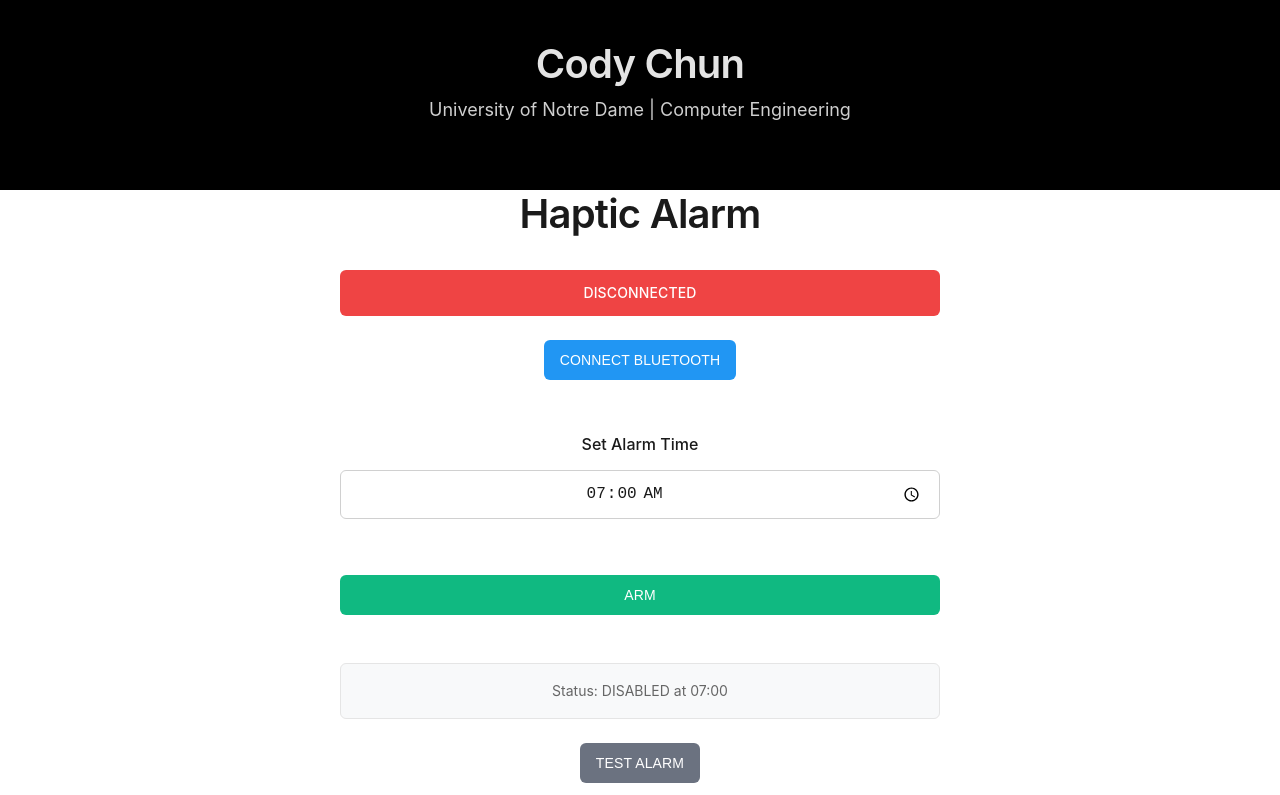
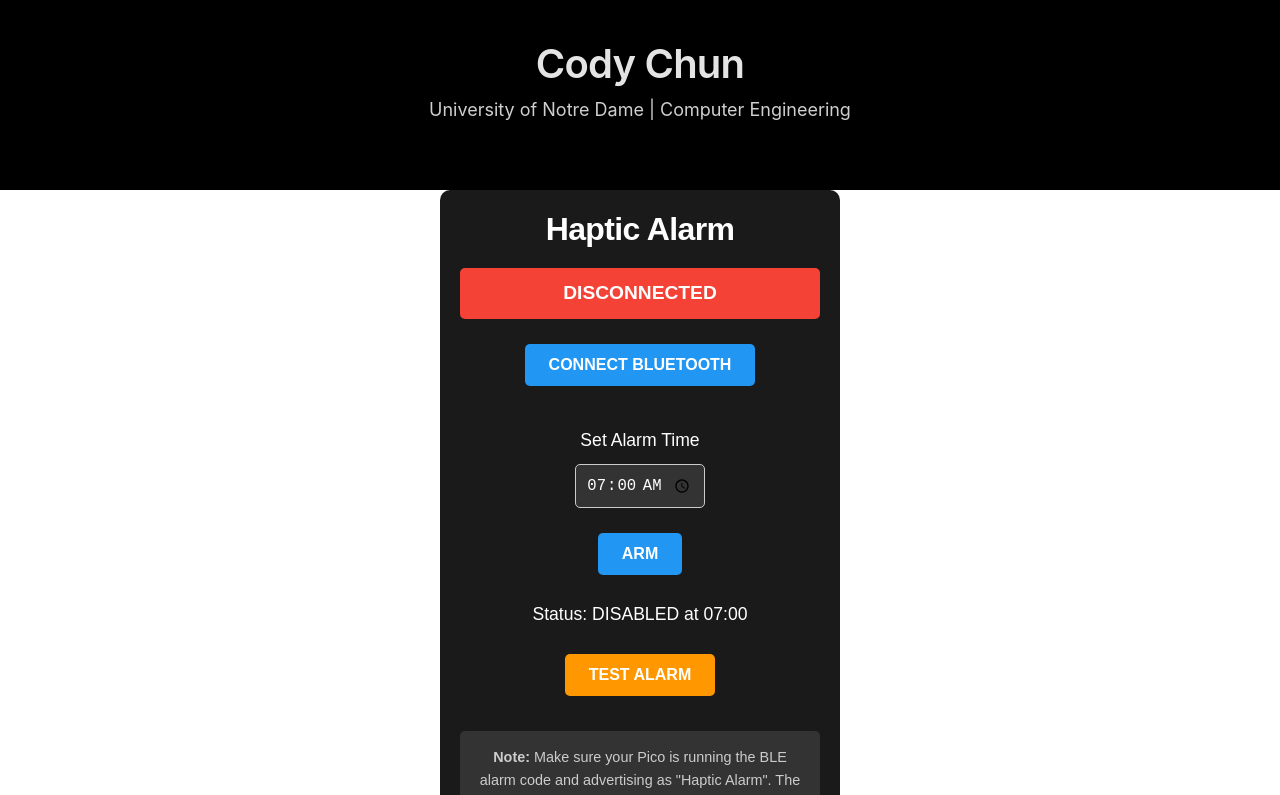
Before and after one commit to codychun/codychun.github.io, a React (Create React App) app: page /alarm in a window 1280 px wide. Shown: the top 795 px of the page. Built offline with nearby package versions, Linux system fonts and the light colour scheme.

Commit message:
Updated Bluetooth UUIDS

```diff
--- a/package.json
+++ b/package.json
@@ -86,7 +86,6 @@
     "camelcase": "^6.3.0",
     "camelcase-css": "^2.0.1",
     "caniuse-api": "^3.0.0",
-    "caniuse-lite": "^1.0.30001716",
     "case-sensitive-paths-webpack-plugin": "^2.4.0",
     "chalk": "^4.1.2",
     "char-regex": "^1.0.2",
--- a/src/components/Alarm.js
+++ b/src/components/Alarm.js
@@ -1,5 +1,4 @@
 import React, { useState, useEffect } from "react";
-import "./Alarm.css";
 
 function Alarm() {
     const [alarm, setAlarm] = useState({
@@ -8,25 +7,86 @@ function Alarm() {
         isRinging: false
     });
     const [isConnected, setIsConnected] = useState(false);
+    const [device, setDevice] = useState(null);
+    const [characteristic, setCharacteristic] = useState(null);
+    const [statusCharacteristic, setStatusCharacteristic] = useState(null);
+
+    // BLE Service and Characteristic UUIDs - must match the Pico code
+    const ALARM_SERVICE_UUID = "6e400001-b5a3-f393-e0a9-e50e24dcca9e";
+    const COMMAND_CHAR_UUID = "6e400002-b5a3-f393-e0a9-e50e24dcca9e";  // RX - write commands here
+    const ALARM_CHAR_UUID = "6e400003-b5a3-f393-e0a9-e50e24dcca9e";    // TX - read status from here
+
+    // Command codes - must match the Pico code
+    const CMD_SET_ALARM = 0x01;
+    const CMD_ARM = 0x02;
+    const CMD_DISARM = 0x03;
+    const CMD_SNOOZE = 0x04;
+    const CMD_STOP = 0x05;
+    const CMD_TEST = 0x06;
 
     const handleTimeChange = (e) => {
-        setAlarm(prev => ({ ...prev, time: e.target.value }));
+        const newTime = e.target.value;
+        setAlarm(prev => ({ ...prev, time: newTime }));
+
+        // Send time to Pico if connected
+        if (characteristic) {
+            const [hours, minutes] = newTime.split(':').map(Number);
+            sendCommand(CMD_SET_ALARM, [hours, minutes]);
+        }
     };
 
-    const toggleArm = () => {
-        setAlarm(prev => ({ ...prev, isArmed: !prev.isArmed }));
+    const sendCommand = async (command, data = []) => {
+        if (!characteristic) {
+            console.log('No BLE characteristic available');
+            return;
+        }
+
+        try {
+            const commandData = new Uint8Array([command, ...data]);
+            console.log('Sending BLE command:', {
+                command: command,
+                data: data,
+                fullCommand: Array.from(commandData)
+            });
+
+            await characteristic.writeValue(commandData);
+            console.log(`✓ Command sent successfully: ${command}, data: ${data}`);
+        } catch (error) {
+            console.error('Failed to send BLE command:', error);
+            alert(`BLE command failed: ${error.message}`);
+        }
     };
 
-    const snooze = () => {
-        setAlarm(prev => ({ ...prev, isRinging: false }));
+    const toggleArm = async () => {
+        const newArmedState = !alarm.isArmed;
+        setAlarm(prev => ({ ...prev, isArmed: newArmedState }));
+
+        if (characteristic) {
+            await sendCommand(newArmedState ? CMD_ARM : CMD_DISARM);
+        }
     };
 
-    const stop = () => {
-        setAlarm(prev => ({ ...prev, isRinging: false, isArmed: false }));
+    const snooze = async () => {
+        setAlarm(prev => ({ ...prev, isRinging: false }));
+        if (characteristic) {
+            await sendCommand(CMD_SNOOZE);
+        }
     };
 
-    const testAlarm = () => {
-        setAlarm(prev => ({ ...prev, isRinging: !prev.isRinging }));
+    const stop = async () => {
+        setAlarm(prev => ({ ...prev, isRinging: false, isArmed: false }));
+        if (characteristic) {
+            await sendCommand(CMD_STOP);
+        }
+    };
+
+    const testAlarm = async () => {
+        const newRingingState = !alarm.isRinging;
+        setAlarm(prev => ({ ...prev, isRinging: newRingingState }));
+
+        if (characteristic) {
+            await sendCommand(CMD_TEST);
+        }
     };
 
     const connectBluetooth = async () => {
@@ -36,25 +96,121 @@ function Alarm() {
                 return;
             }
 
+            console.log('Requesting Bluetooth device...');
             const device = await navigator.bluetooth.requestDevice({
                 filters: [{ name: 'Haptic Alarm' }],
-                optionalServices: ['0000180a-0000-1000-8000-00805f9b34fb']
+                optionalServices: [ALARM_SERVICE_UUID]
             });
 
+            console.log('Device found:', device.name, device.id);
+
+            console.log('Connecting to GATT server...');
             const server = await device.gatt.connect();
+            setDevice(device);
+
+            console.log('Getting service...');
+            const service = await server.getPrimaryService(ALARM_SERVICE_UUID);
+            console.log('Service obtained:', service.uuid);
+
+            console.log('Getting characteristics...');
+            console.log('Looking for command characteristic:', COMMAND_CHAR_UUID);
+            console.log('Looking for status characteristic:', ALARM_CHAR_UUID);
+
+            const commandChar = await service.getCharacteristic(COMMAND_CHAR_UUID);
+            const statusChar = await service.getCharacteristic(ALARM_CHAR_UUID);
+
+            console.log('Command characteristic found:', commandChar.uuid);
+            console.log('Status characteristic found:', statusChar.uuid);
+            console.log('Status characteristic properties:', statusChar.properties);
+
+            setCharacteristic(commandChar);
+            setStatusCharacteristic(statusChar);
             setIsConnected(true);
 
-            // Add your BLE communication logic here
-            // You'll need to implement the specific characteristics for your Pico
+            // Set up notifications for status updates
+            try {
+                await statusChar.startNotifications();
+                statusChar.addEventListener('characteristicvaluechanged', handleStatusUpdate);
+                console.log('Status notifications enabled');
+            } catch (error) {
+                console.log('Status notifications not available:', error);
+            }
+
+            console.log('Connected successfully! Testing initial command...');
+
+            // Test connection with a simple command first
+            await new Promise(resolve => setTimeout(resolve, 500)); // Wait for connection to stabilize
+
+            // Send initial alarm time
+            const [hours, minutes] = alarm.time.split(':').map(Number);
+            console.log(`Setting initial alarm time: ${hours}:${minutes}`);
+            await sendCommand(CMD_SET_ALARM, [hours, minutes]);
+
+            // Test if we can read the current status
+            try {
+                console.log('Reading current status...');
+                const statusValue = await statusChar.readValue();
+                const statusData = new Uint8Array(statusValue.buffer);
+                console.log('Initial status read:', Array.from(statusData));
+                if (statusData.length >= 4) {
+                    const [armed, ringing, hour, minute] = statusData;
+                    console.log('Initial status parsed:', { armed, ringing, hour, minute });
+                    setAlarm(prev => ({
+                        ...prev,
+                        isArmed: armed === 1,
+                        isRinging: ringing === 1,
+                        time: `${hour.toString().padStart(2, '0')}:${minute.toString().padStart(2, '0')}`
+                    }));
+                }
+            } catch (error) {
+                console.log('Could not read initial status:', error);
+            }
+
+            // Handle disconnection
+            device.addEventListener('gattserverdisconnected', () => {
+                console.log('Device disconnected');
+                setIsConnected(false);
+                setDevice(null);
+                setCharacteristic(null);
+                setStatusCharacteristic(null);
+            });
 
         } catch (error) {
             console.error('Bluetooth connection failed:', error);
-            alert('Failed to connect to Bluetooth device. Make sure your alarm device is nearby and discoverable.');
+            alert(`Failed to connect: ${error.message}`);
         }
     };
 
-    // Check for alarm time
+    const handleStatusUpdate = (event) => {
+        console.log('Status update received!', event);
+        const data = new Uint8Array(event.target.value.buffer);
+        console.log('Status data:', Array.from(data), 'Length:', data.length);
+
+        if (data.length >= 4) {
+            const [armed, ringing, hour, minute] = data;
+            console.log('Status update parsed:', { armed, ringing, hour, minute });
+
+            setAlarm(prev => ({
+                ...prev,
+                isArmed: armed === 1,
+                isRinging: ringing === 1,
+                time: `${hour.toString().padStart(2, '0')}:${minute.toString().padStart(2, '0')}`
+            }));
+        } else {
+            console.log('Status data too short:', data.length);
+        }
+    };
+
+    const disconnectBluetooth = () => {
+        if (device && device.gatt.connected) {
+            device.gatt.disconnect();
+        }
+    };
+
+    // Check for alarm time (fallback for web-only mode)
     useEffect(() => {
+        if (isConnected) return; // Skip local alarm check if connected to device
+
         const checkAlarm = () => {
             const now = new Date();
             const currentTime = now.getHours().toString().padStart(2, '0') + ':' +
@@ -67,95 +223,207 @@ function Alarm() {
 
         const interval = setInterval(checkAlarm, 1000);
         return () => clearInterval(interval);
-    }, [alarm.isArmed, alarm.time, alarm.isRinging]);
+    }, [alarm.isArmed, alarm.time, alarm.isRinging, isConnected]);
 
     const getStatusText = () => {
         if (alarm.isRinging) return 'RINGING';
-        if (alarm.isArmed) return 'CONNECTED';
-        return 'DISCONNECTED';
+        if (alarm.isArmed) return isConnected ? 'ARMED & CONNECTED' : 'ARMED (LOCAL)';
+        return isConnected ? 'CONNECTED' : 'DISCONNECTED';
     };
 
     const getStatusClass = () => {
-        if (alarm.isRinging) return 'disconnected';
+        if (alarm.isRinging) return 'ringing';
         if (alarm.isArmed) return 'connected';
-        return 'disconnected';
+        return isConnected ? 'connected' : 'disconnected';
     };
 
-    const getArmButtonText = () => {
-        return alarm.isArmed ? 'DISARM' : 'ARM';
-    };
-
-    const getArmButtonClass = () => {
-        return `arm-button ${alarm.isArmed ? 'armed' : 'disarmed'}`;
-    };
-
-    const getStatusDisplayText = () => {
-        return `Status: ${alarm.isArmed ? 'ARMED' : 'DISABLED'} at ${alarm.time}`;
-    };
-
-    const getStatusDisplayClass = () => {
-        return `status-display ${alarm.isRinging ? 'ringing' : ''}`;
-    };
-
-    const getTestButtonText = () => {
-        return alarm.isRinging ? 'STOP TEST' : 'TEST ALARM';
+    const styles = {
+        alarm: {
+            maxWidth: '400px',
+            margin: '0 auto',
+            padding: '20px',
+            fontFamily: 'Arial, sans-serif',
+            backgroundColor: '#1a1a1a',
+            color: '#fff',
+            borderRadius: '10px',
+            textAlign: 'center'
+        },
+        title: {
+            fontSize: '2em',
+            marginBottom: '20px',
+            color: '#fff'
+        },
+        statusIndicator: {
+            padding: '10px',
+            borderRadius: '5px',
+            fontWeight: 'bold',
+            fontSize: '1.2em',
+            marginBottom: '20px'
+        },
+        connected: {
+            backgroundColor: '#4CAF50',
+            color: 'white'
+        },
+        disconnected: {
+            backgroundColor: '#f44336',
+            color: 'white'
+        },
+        ringing: {
+            backgroundColor: '#ff9800',
+            color: 'white',
+            animation: 'blink 1s infinite'
+        },
+        timeSection: {
+            margin: '20px 0'
+        },
+        timeLabel: {
+            display: 'block',
+            marginBottom: '10px',
+            fontSize: '1.1em'
+        },
+        timeInput: {
+            padding: '10px',
+            fontSize: '1.2em',
+            borderRadius: '5px',
+            border: '1px solid #ccc',
+            backgroundColor: '#333',
+            color: '#fff'
+        },
+        button: {
+            padding: '12px 24px',
+            fontSize: '1em',
+            borderRadius: '5px',
+            border: 'none',
+            cursor: 'pointer',
+            margin: '5px',
+            fontWeight: 'bold'
+        },
+        armButton: {
+            backgroundColor: '#2196F3',
+            color: 'white'
+        },
+        armedButton: {
+            backgroundColor: '#4CAF50',
+            color: 'white'
+        },
+        controlButton: {
+            backgroundColor: '#ff9800',
+            color: 'white'
+        },
+        connectButton: {
+            backgroundColor: '#2196F3',
+            color: 'white',
+            marginBottom: '20px'
+        },
+        disconnectButton: {
+            backgroundColor: '#f44336',
+            color: 'white',
+            marginBottom: '20px'
+        },
+        statusDisplay: {
+            margin: '20px 0',
+            fontSize: '1.1em'
+        },
+        controls: {
+            margin: '20px 0'
+        },
+        note: {
+            marginTop: '30px',
+            padding: '15px',
+            backgroundColor: '#333',
+            borderRadius: '5px',
+            fontSize: '0.9em',
+            color: '#ccc'
+        }
     };
 
     return (
-        <section id="alarm" className="alarm">
-            <h1 className="title">Haptic Alarm</h1>
+        <section style={styles.alarm}>
+            <h1 style={styles.title}>Haptic Alarm</h1>
 
-            <div className={`status-indicator ${getStatusClass()}`}>
+            <div style={{
+                ...styles.statusIndicator,
+                ...styles[getStatusClass()]
+            }}>
                 {getStatusText()}
             </div>
 
-            {!isConnected && (
+            {!isConnected ? (
                 <button
-                    className="control-button"
-                    style={{background: '#2196F3', color: 'white', marginBottom: '20px'}}
+                    style={{...styles.button, ...styles.connectButton}}
                     onClick={connectBluetooth}
                 >
                     CONNECT BLUETOOTH
                 </button>
+            ) : (
+                <button
+                    style={{...styles.button, ...styles.disconnectButton}}
+                    onClick={disconnectBluetooth}
+                >
+                    DISCONNECT
+                </button>
             )}
 
-            <div className="time-section">
-                <div className="time-label">Set Alarm Time</div>
+            <div style={styles.timeSection}>
+                <label style={styles.timeLabel}>Set Alarm Time</label>
                 <input
                     type="time"
-                    className="time-input"
+                    style={styles.timeInput}
                     value={alarm.time}
                     onChange={handleTimeChange}
                 />
             </div>
 
-            <button className={getArmButtonClass()} onClick={toggleArm}>
-                {getArmButtonText()}
+            <button
+                style={{
+                    ...styles.button,
+                    ...(alarm.isArmed ? styles.armedButton : styles.armButton)
+                }}
+                onClick={toggleArm}
+            >
+                {alarm.isArmed ? 'DISARM' : 'ARM'}
             </button>
 
-            <div className={getStatusDisplayClass()}>
-                {getStatusDisplayText()}
+            <div style={styles.statusDisplay}>
+                Status: {alarm.isArmed ? 'ARMED' : 'DISABLED'} at {alarm.time}
             </div>
 
             {alarm.isRinging && (
-                <div className="controls">
-                    <button className="control-button snooze-button" onClick={snooze}>
+                <div style={styles.controls}>
+                    <button
+                        style={{...styles.button, ...styles.controlButton}}
+                        onClick={snooze}
+                    >
                         SNOOZE
                     </button>
-                    <button className="control-button stop-button" onClick={stop}>
+                    <button
+                        style={{...styles.button, ...styles.controlButton}}
+                        onClick={stop}
+                    >
                         STOP
                     </button>
                 </div>
             )}
 
-            <button className="control-button test-button" onClick={testAlarm}>
-                {getTestButtonText()}
+            <button
+                style={{...styles.button, ...styles.controlButton}}
+                onClick={testAlarm}
+            >
+                {alarm.isRinging ? 'STOP TEST' : 'TEST ALARM'}
             </button>
 
-            <div className="note">
-                <strong>Note:</strong> This is a web version of the haptic alarm app.
-                For full functionality with Bluetooth connectivity, use the mobile app.
+            <div style={styles.note}>
+                <strong>Note:</strong> Make sure your Pico is running the BLE alarm code and
+                advertising as "Haptic Alarm". The device must be nearby and discoverable.
+                {isConnected && <><br/><strong>✓ Connected to Haptic Alarm device!</strong></>}
             </div>
+
+            <style jsx>{`
+                @keyframes blink {
+                    0%, 50% { opacity: 1; }
+                    51%, 100% { opacity: 0.3; }
+                }
+            `}</style>
         </section>
     );
 }
--- a/src/components/Contact.css
+++ b/src/components/Contact.css
@@ -64,6 +64,7 @@ a:hover,
     color: #1a1a1a;
     font-size: 1rem;
     font-weight: 600;
+    align-items: center;
 }
 
 .contact-text p {
```
